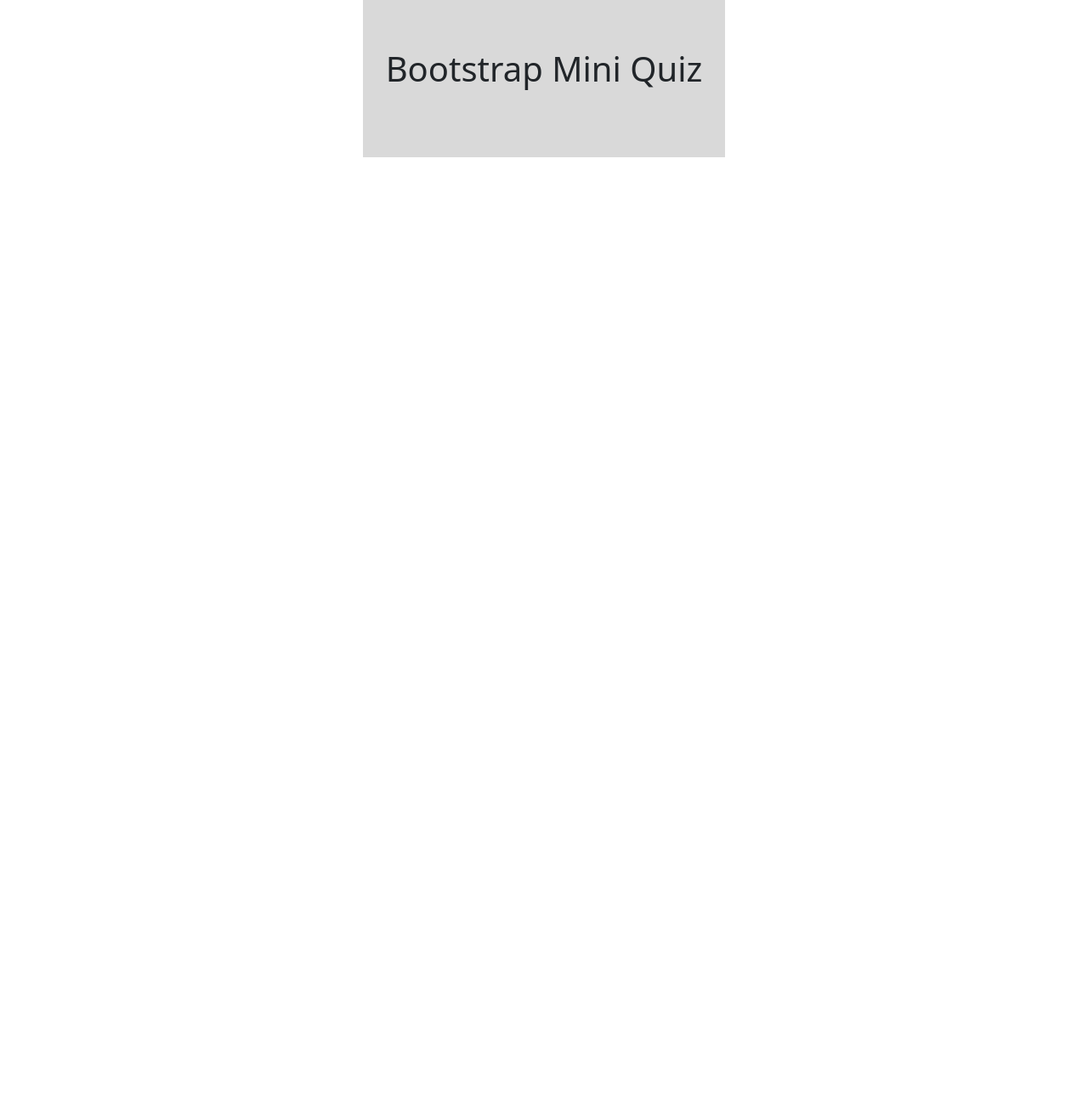
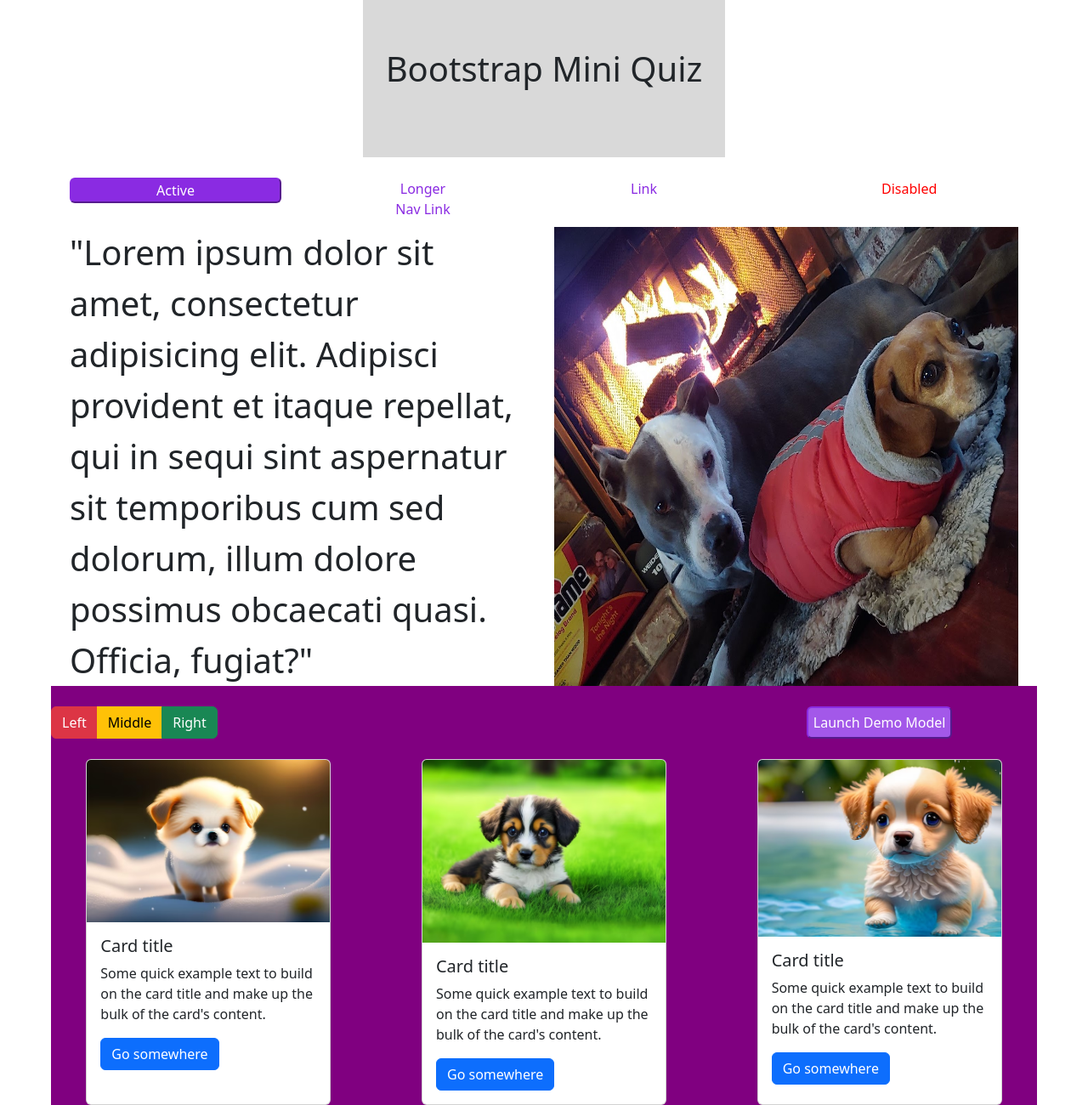
Before and after one commit to ChristmasLover12345/Bootstrap-quiz-1, a plain HTML site: page index.html in a window 1280 px wide. Shown: the part 15-1315 px from the top of the page at 85% size. Before the commit the page ends 800 px from the top, so only its background shows below. Drawn offline with nearby package versions, Linux system fonts and the light colour scheme.

Commit message:
did the quiz

```diff
--- a/Styles/Styles.css
+++ b/Styles/Styles.css
@@ -1,8 +1,70 @@
 .DivColor{
-    background-color: blueviolet;
+    background-color: purple;
 }
 
 .titleHeader{
     height: 200px;
     background-color: #D9D9D9;
 }
+
+
+
+.firstBtn
+{
+    background-color: blueviolet;
+    color: white;
+    padding-right: 100px;
+    padding-left: 100px;
+    border-radius: 6px;
+    border-color: blueviolet;
+
+}
+.otherBtn
+{
+    color: blueviolet;
+    padding-right: 90px;
+    padding-left: 90px;
+    background-color: white;
+    border: 0px;
+}
+.disabled
+{
+    color: red;
+    padding-right: 100px;
+    padding-left: 100px;
+    background-color: white;
+    border: 0px;
+}
+
+/* .imageBorder
+{
+
+} */
+
+.textStory
+{
+    font-size: 40px;
+}
+.realDogs
+{
+    height: 100%;
+    width: 100%;
+}
+
+.modifiedFirstBtn
+{
+    background-color: rgb(163, 88, 233);
+    color: white;
+    border-radius: 6px;
+    border-color: blueviolet;
+}
+.center
+{
+    display: flex;
+    justify-content: center;
+}
+.containerMargin
+{
+    margin-right: 60px;
+    margin-left: 60px;
+}
--- a/index.html
+++ b/index.html
@@ -22,6 +22,87 @@
     </div>
 
 
+
+
+    <div class="container mt-4">
+
+      <div class="row">
+
+        <div class="col-3">
+
+          <button type="button" class="firstBtn">Active</button>
+
+        </div>
+        <div class="col-3">
+          <button class="otherBtn" >Longer Nav Link</button>
+        </div>
+        <div class="col-3">
+          <button class="otherBtn" >Link</button>
+        </div>
+        <div class="col-3">
+          <button class="disabled" >Disabled</button>
+        </div>
+
+      </div>
+
+    </div>
+
+<div class="container mt-2">
+  <div class="row ">
+    <div class="col-6 textStory">"Lorem ipsum dolor sit amet, consectetur adipisicing elit. Adipisci provident et itaque repellat, qui in sequi sint aspernatur sit temporibus cum sed dolorum, illum dolore possimus obcaecati quasi. Officia, fugiat?"</div>
+    <div class="col-6"> <img class="realDogs" src="./Assets/dogs.jpg" alt="a picture of weary dogs"> </div>
+  </div>
+</div>
+
+
+<div class="container-liquid containerMargin DivColor">
+  <div class="row">
+
+
+
+    <div class="col-4 mt-4"><div class="btn-group" role="group" aria-label="Basic mixed styles example">
+      <button type="button" class="btn btn-danger">Left</button>
+      <button type="button" class="btn btn-warning">Middle</button>
+      <button type="button" class="btn btn-success">Right</button>
+    </div></div>
+    <div class="col-4"></div>
+    <div class="col-4 mt-4 center"><button type="button" class="modifiedFirstBtn">Launch Demo Model</button></div>
+
+  </div>
+
+  <div class="row mt-4">
+
+    <div class="col-4 center"><div class="card" style="width: 18rem;">
+      <img src="./Assets/AIdog1.png" class="card-img-top" alt="...">
+      <div class="card-body">
+        <h5 class="card-title">Card title</h5>
+        <p class="card-text">Some quick example text to build on the card title and make up the bulk of the card's content.</p>
+        <a href="#" class="btn btn-primary">Go somewhere</a>
+      </div>
+    </div></div>
+    <div class="col-4 center"><div class="card" style="width: 18rem;">
+      <img src="./Assets/AIDog2.png" class="card-img-top" alt="...">
+      <div class="card-body">
+        <h5 class="card-title">Card title</h5>
+        <p class="card-text">Some quick example text to build on the card title and make up the bulk of the card's content.</p>
+        <a href="#" class="btn btn-primary">Go somewhere</a>
+      </div>
+    </div></div>
+    <div class="col-4 center"><div class="card" style="width: 18rem;">
+      <img src="./Assets/AIdog3.png" class="card-img-top" alt="...">
+      <div class="card-body">
+        <h5 class="card-title">Card title</h5>
+        <p class="card-text">Some quick example text to build on the card title and make up the bulk of the card's content.</p>
+        <a href="#" class="btn btn-primary">Go somewhere</a>
+      </div>
+    </div></div>
+
+
+  </div>
+
+</div>
+
+
     <script
       src="https://cdn.jsdelivr.net/npm/bootstrap@5.3.2/dist/js/bootstrap.bundle.min.js"
       integrity="sha384-C6RzsynM9kWDrMNeT87bh95OGNyZPhcTNXj1NW7RuBCsyN/o0jlpcV8Qyq46cDfL"
```
